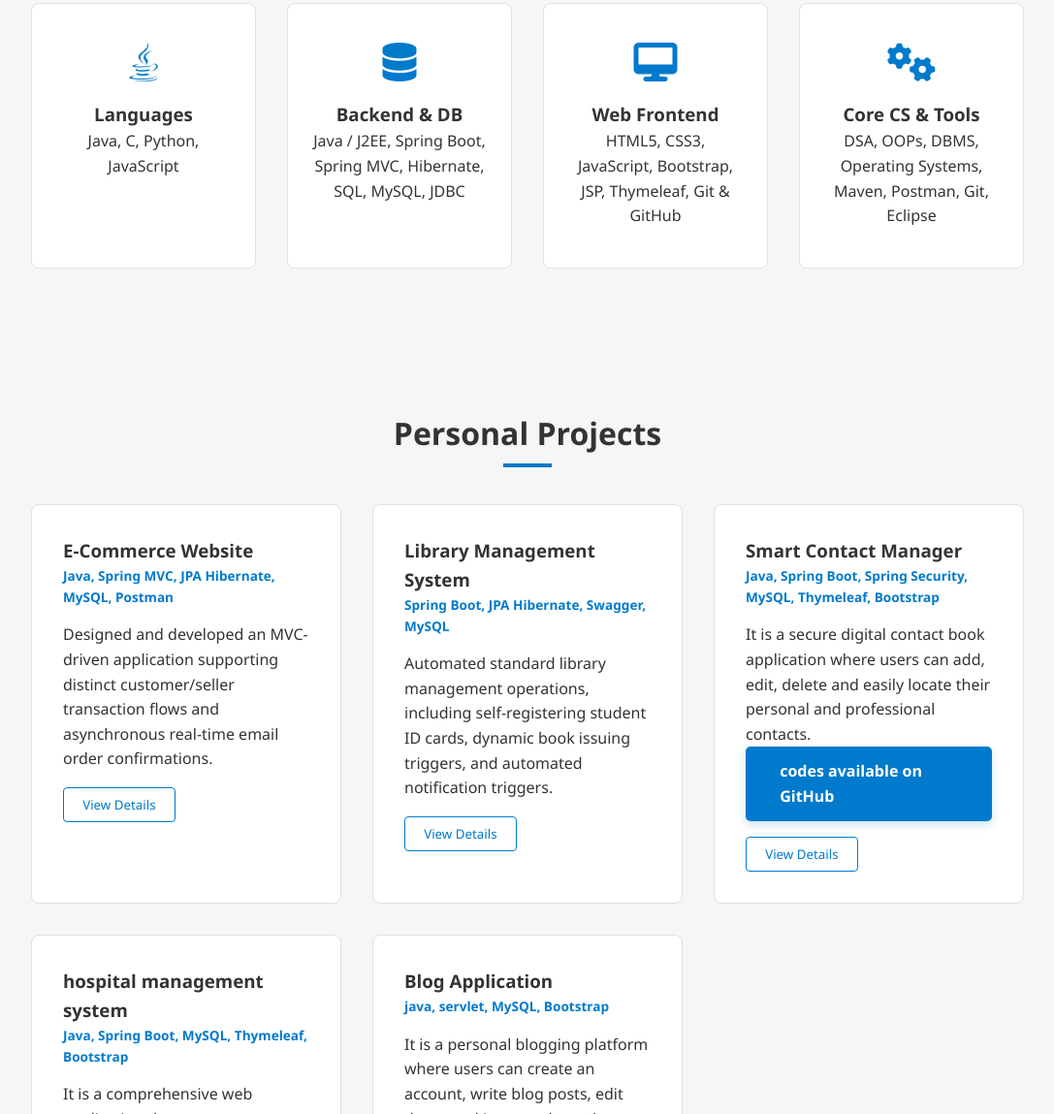
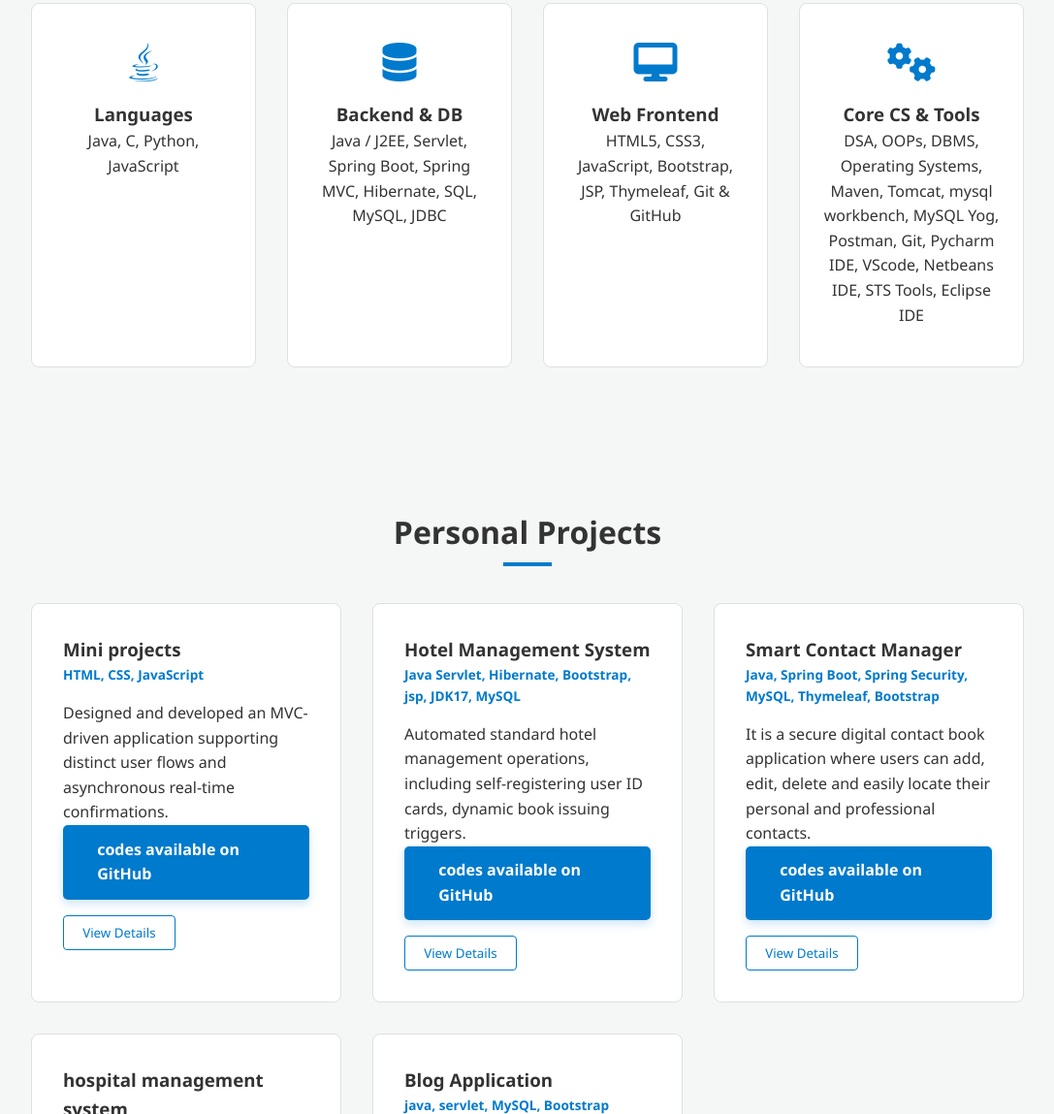
Before and after one commit to Dharmeshwarkumarpriy/Demo, a plain HTML site: page index.html in a window 1280 px wide. Shown: the part 1872-3021 px from the top of the page at 97% size, without its empty margins (96-1183 px from the left). Drawn offline with Linux system fonts and the light colour scheme.

Commit message:
add project

```diff
--- a/index.html
+++ b/index.html
@@ -110,7 +110,7 @@
             <div class="skill-card">
                 <i class="fas fa-database"></i>
                 <h3>Backend & DB</h3>
-                <p>Java / J2EE, Spring Boot, Spring MVC, Hibernate, SQL, MySQL, JDBC</p>
+                <p>Java / J2EE, Servlet, Spring Boot, Spring MVC, Hibernate, SQL, MySQL, JDBC</p>
             </div>
             <div class="skill-card">
                 <i class="fas fa-desktop"></i>
@@ -120,7 +120,7 @@
             <div class="skill-card">
                 <i class="fas fa-cogs"></i>
                 <h3>Core CS & Tools</h3>
-                <p>DSA, OOPs, DBMS, Operating Systems, Maven, Postman, Git, Eclipse</p>
+                <p>DSA, OOPs, DBMS, Operating Systems, Maven, Tomcat, mysql workbench, MySQL Yog, Postman, Git, Pycharm IDE, VScode, Netbeans IDE, STS Tools, Eclipse IDE</p>
             </div>
         </div>
     </section>
@@ -131,23 +131,34 @@
         <div class="projects-container">
             <!-- Project 1 -->
             <div class="project-card">
-                <h3>E-Commerce Website</h3>
-                <p class="tech-stack">Java, Spring MVC, JPA Hibernate, MySQL, Postman</p>
-                <p>Designed and developed an MVC-driven application supporting distinct customer/seller transaction flows and asynchronous real-time email order confirmations.</p>
+                <h3>Mini projects</h3>
+                <p class="tech-stack">HTML, CSS, JavaScript</p>
+                <p>Designed and developed an MVC-driven application supporting distinct user flows and asynchronous real-time confirmations.</p>
+                <a href="https://github.com/Dharmeshwarkumarpriy/javaScript-web-project" class="btn btn-dark w-100" target="_blank">
+                    <i class="bi bi-github"></i>codes available on GitHub</a>
+
                 <button class="project-btn" onclick="toggleDetails('proj1')">View Details</button>
                 <div id="proj1" class="project-details hidden">
-                    <p><strong>Highlights:</strong> Optimized shopping cart updates and state persistence handling between client and product databases seamlessly.</p>
+                    <p><strong>Highlights:</strong> Optimized cart updates and state persistence handling between user and computer mind seamlessly.
+                        project name _____ || key point ________ || discription ______________ ||
+
+                        project __________ || tic-tac game _____ || tic-tac-toe game _________ ||
+
+                        project2 _________ || rock paper game __ || rock paper scissor game __ ||</p>
                 </div>
             </div>
 
             <!-- Project 2 -->
             <div class="project-card">
-                <h3>Library Management System</h3>
-                <p class="tech-stack">Spring Boot, JPA Hibernate, Swagger, MySQL</p>
-                <p>Automated standard library management operations, including self-registering student ID cards, dynamic book issuing triggers, and automated notification triggers.</p>
+                <h3>Hotel Management System</h3>
+                <p class="tech-stack">Java Servlet, Hibernate, Bootstrap, jsp, JDK17, MySQL</p>
+                <p>Automated standard hotel management operations, including self-registering user ID cards, dynamic book issuing triggers.</p>
+                <a href="https://github.com/Dharmeshwarkumarpriy/Java-Netbeans-Project/tree/main/HMS" class="btn btn-dark w-100" target="_blank">
+                    <i class="bi bi-github"></i>codes available on GitHub</a>
+
                 <button class="project-btn" onclick="toggleDetails('proj2')">View Details</button>
                 <div id="proj2" class="project-details hidden">
-                    <p><strong>Highlights:</strong> Documented standard API layers using Swagger UI integration to ensure maintainable micro-operations.</p>
+                    <p><strong>Highlights:</strong> Documented standard API layers using bootstrap UI integration to ensure maintainable micro-operations.</p>
                 </div>
             </div>
 
```
